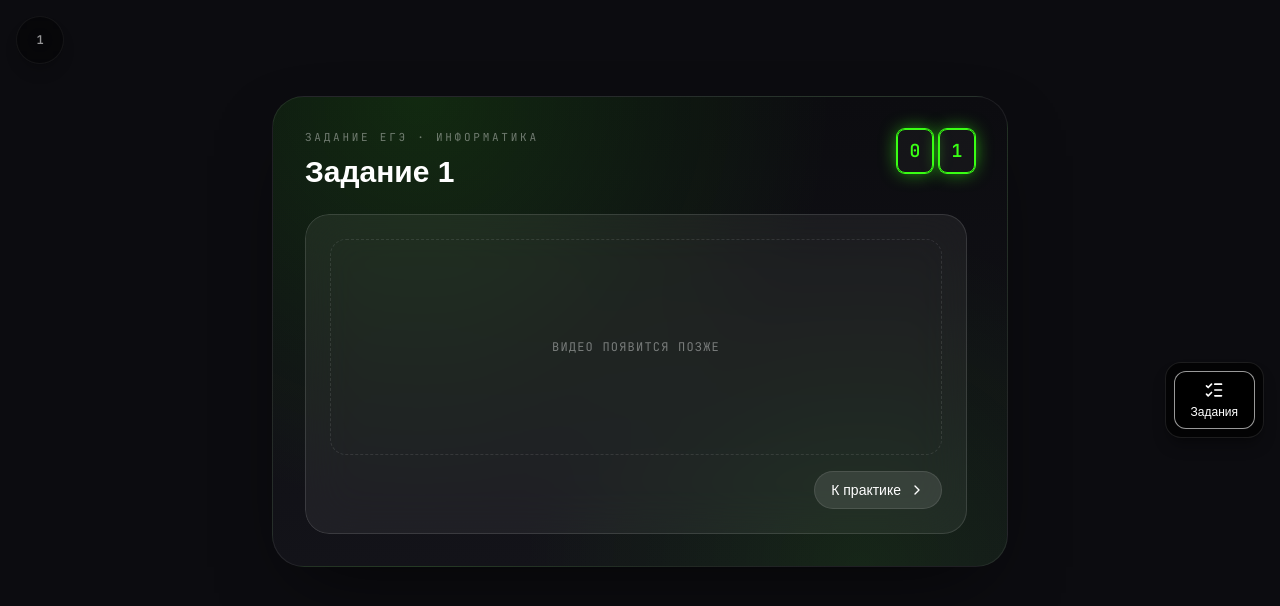
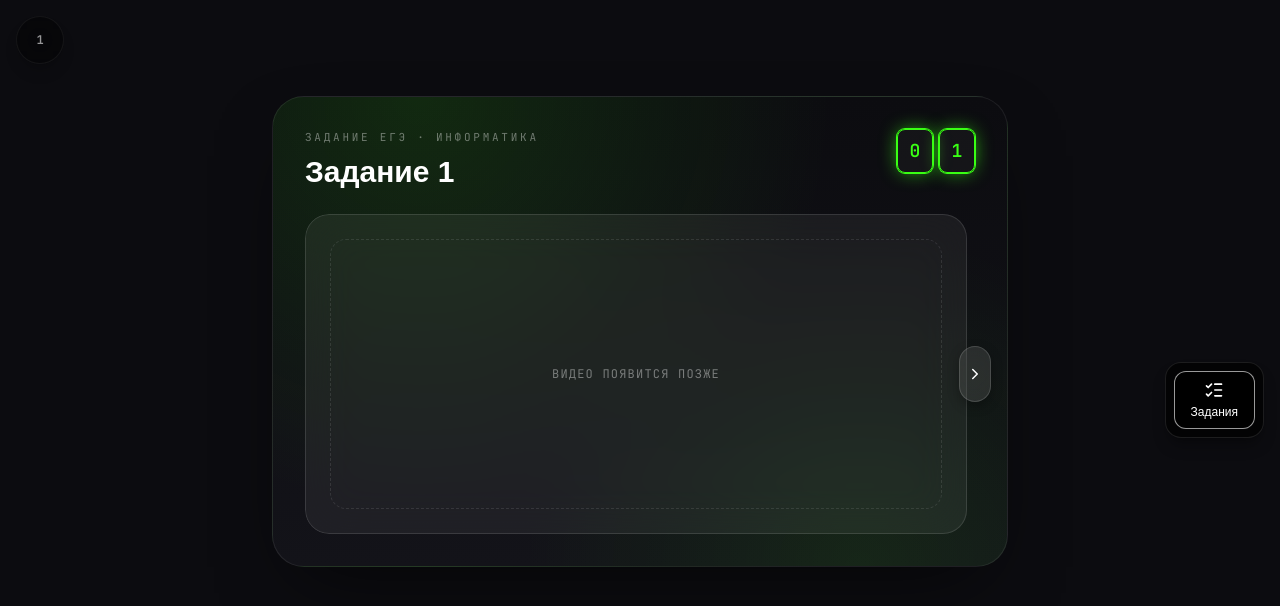
Before and after one commit to IvanIlinov/ege-platform, a Next.js app: page /tasks/1 in a window 1280 px wide. Shown: the top 606 px of the page. Built offline with nearby package versions, Linux system fonts and the light colour scheme; a web font is replaced by a local one.

Commit message:
feat:UI:TaskSlider: swapped  buttons ToVideo|ToPractice to Arrows

```diff
--- a/features/tasks/components/TaskSlider.tsx
+++ b/features/tasks/components/TaskSlider.tsx
@@ -22,6 +22,34 @@ export function TaskSlider({ task }: { task: Task }) {
 
     return (
         <div className="relative rounded-3xl">
+            {/* Боковая панель — влево, к видео */}
+            {slide === "practice" && (
+                <button
+                    onClick={() => setSlide("video")}
+                    className="absolute left-0 top-1/2 -translate-y-1/2 -translate-x-1/2 z-10
+                        flex items-center justify-center w-8 h-14 rounded-full
+                        bg-white/10 hover:bg-white/15 border border-white/15
+                        backdrop-blur-xl text-white transition-colors touch-manipulation"
+                    style={{ boxShadow: "0 4px 12px rgba(0,0,0,0.3)" }}
+                >
+                    <ChevronLeft size={18} />
+                </button>
+            )}
+
+            {/* Боковая панель — вправо, к практике */}
+            {slide === "video" && (
+                <button
+                    onClick={() => setSlide("practice")}
+                    className="absolute right-0 top-1/2 -translate-y-1/2 translate-x-1/2 z-10
+                        flex items-center justify-center w-8 h-14 rounded-full
+                        bg-white/10 hover:bg-white/15 border border-white/15
+                        backdrop-blur-xl text-white transition-colors touch-manipulation"
+                    style={{ boxShadow: "0 4px 12px rgba(0,0,0,0.3)" }}
+                >
+                    <ChevronRight size={18} />
+                </button>
+            )}
+
             <div className="overflow-hidden rounded-3xl">
                 <div
                     className="flex transition-transform duration-500 ease-out"
@@ -47,16 +75,6 @@ export function TaskSlider({ task }: { task: Task }) {
                                     </span>
                                 </div>
                             )}
-
-                            <button
-                                onClick={() => setSlide("practice")}
-                                className="mt-4 self-end flex items-center gap-2 rounded-full bg-white/10
-                                    hover:bg-white/15 border border-white/10 px-4 py-2 text-sm text-white
-                                    transition-colors touch-manipulation"
-                            >
-                                К практике
-                                <ChevronRight size={16} />
-                            </button>
                         </div>
                     </div>
 
@@ -95,17 +113,7 @@ export function TaskSlider({ task }: { task: Task }) {
                                 {activeTask.condition}
                             </p>
 
-                            <div className="mt-4 flex items-center justify-between gap-3 flex-wrap">
-
-                                <button
-                                    onClick={() => setSlide("video")}
-                                    className="flex items-center gap-2 rounded-full bg-white/10 hover:bg-white/15
-                                        border border-white/10 py-2 px-4 text-sm text-white transition-colors
-                                        touch-manipulation shrink-0 h-10"
-                                >
-                                    <ChevronLeft size={16} />
-                                    К видео
-                                </button>
+                            <div className="mt-4 flex items-center justify-center">
 
                                 {/* Трек-подложка — эффект утопленного паза */}
                                 <div
```
